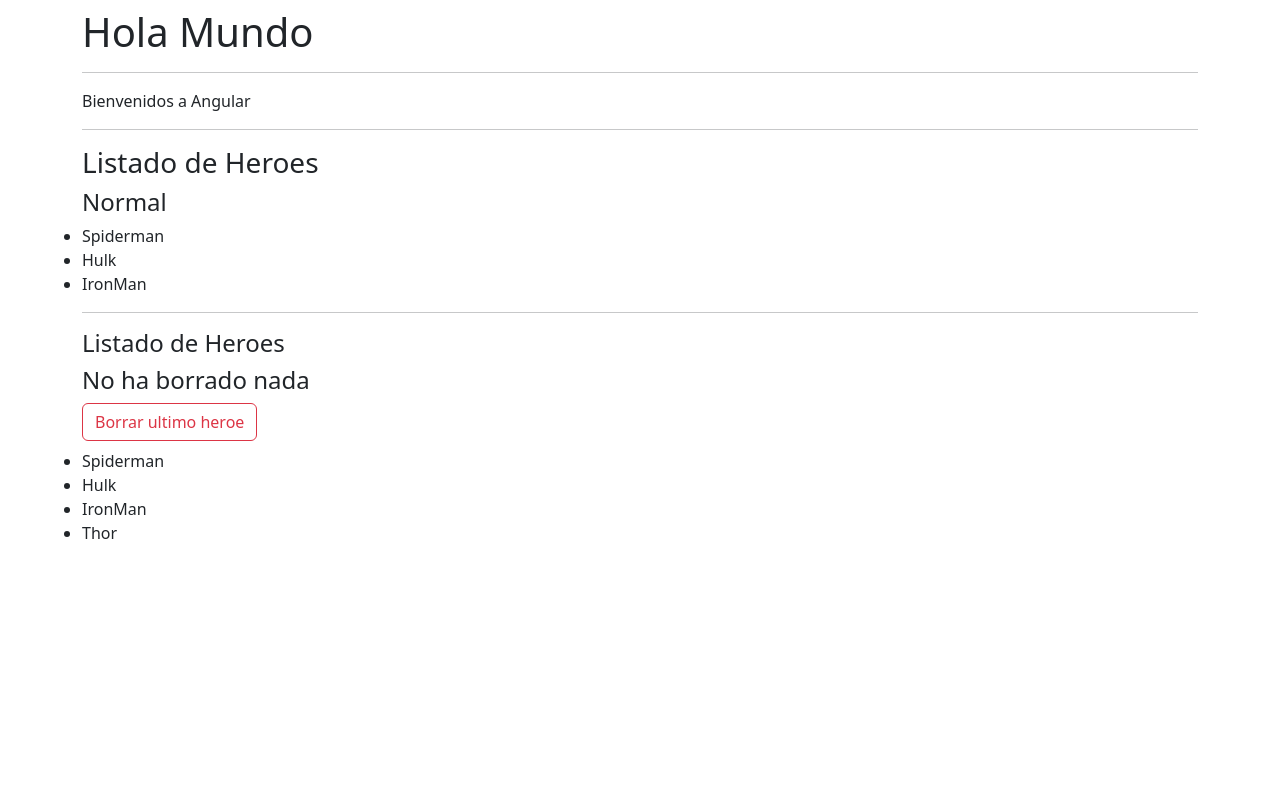
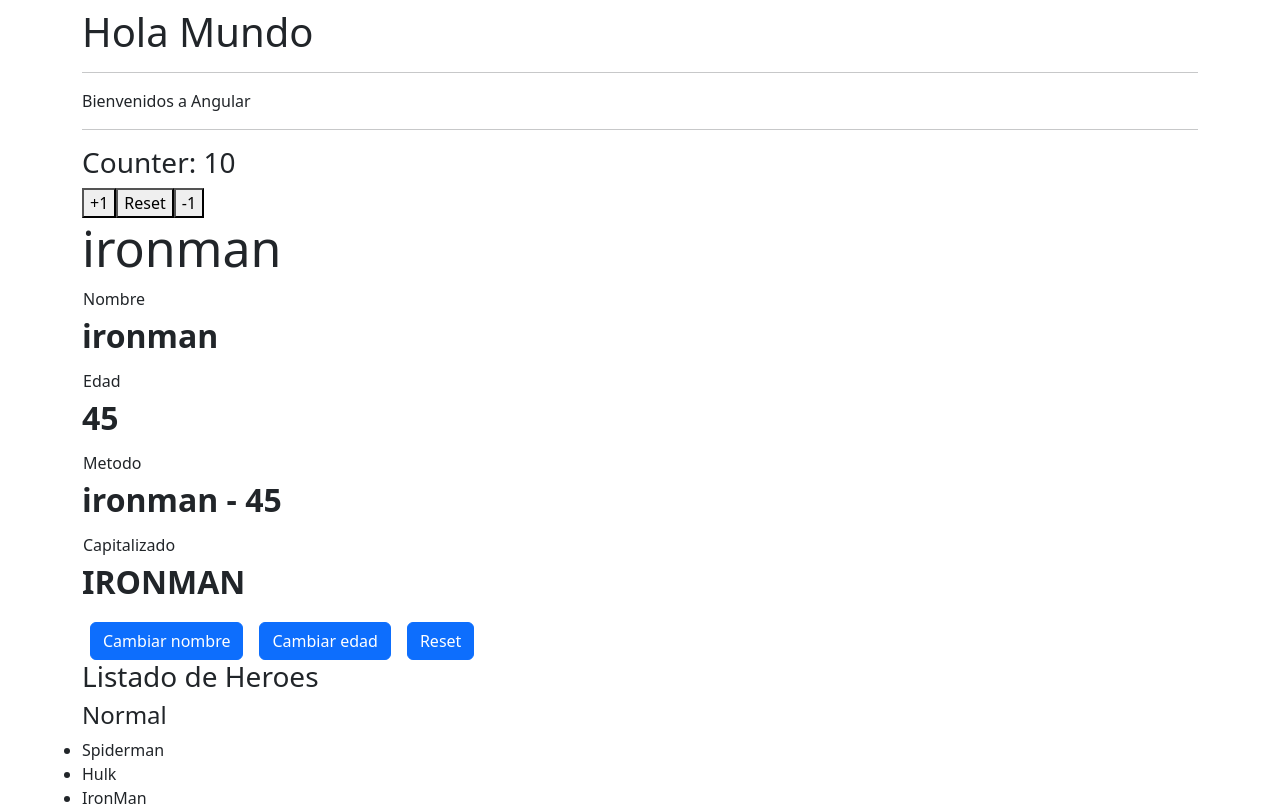
Before and after one commit to jonato96/angular-bases, an Angular app in the folder 02-first-ng-app/: page / in a window 1280 px wide. Shown: the top 806 px of the page. Built offline with nearby package versions, Linux system fonts and the light colour scheme.

Commit message:
learn-break-into-modules

```diff
--- a/02-first-ng-app/src/app/app.component.html
+++ b/02-first-ng-app/src/app/app.component.html
@@ -4,6 +4,6 @@
   Bienvenidos a Angular
 </p>
 <hr>
-<!-- <app-counter></app-counter> -->
-<!-- <app-heroes-hero></app-heroes-hero> -->
+<app-counter></app-counter>
+<app-heroes-hero></app-heroes-hero>
 <app-heroes-list></app-heroes-list>
```
Also changed, not shown: 02-first-ng-app/src/app/app.module.ts (+7 -8 lines), 02-first-ng-app/src/app/counter/counter.module.ts (added, +14 -0 lines), 02-first-ng-app/src/app/heroes/heroes.module.ts (added, +22 -0 lines), 02-first-ng-app/src/app/counter/components/counter/counter.component.ts (renamed from 02-first-ng-app/src/app/counter/counter.component.ts).
